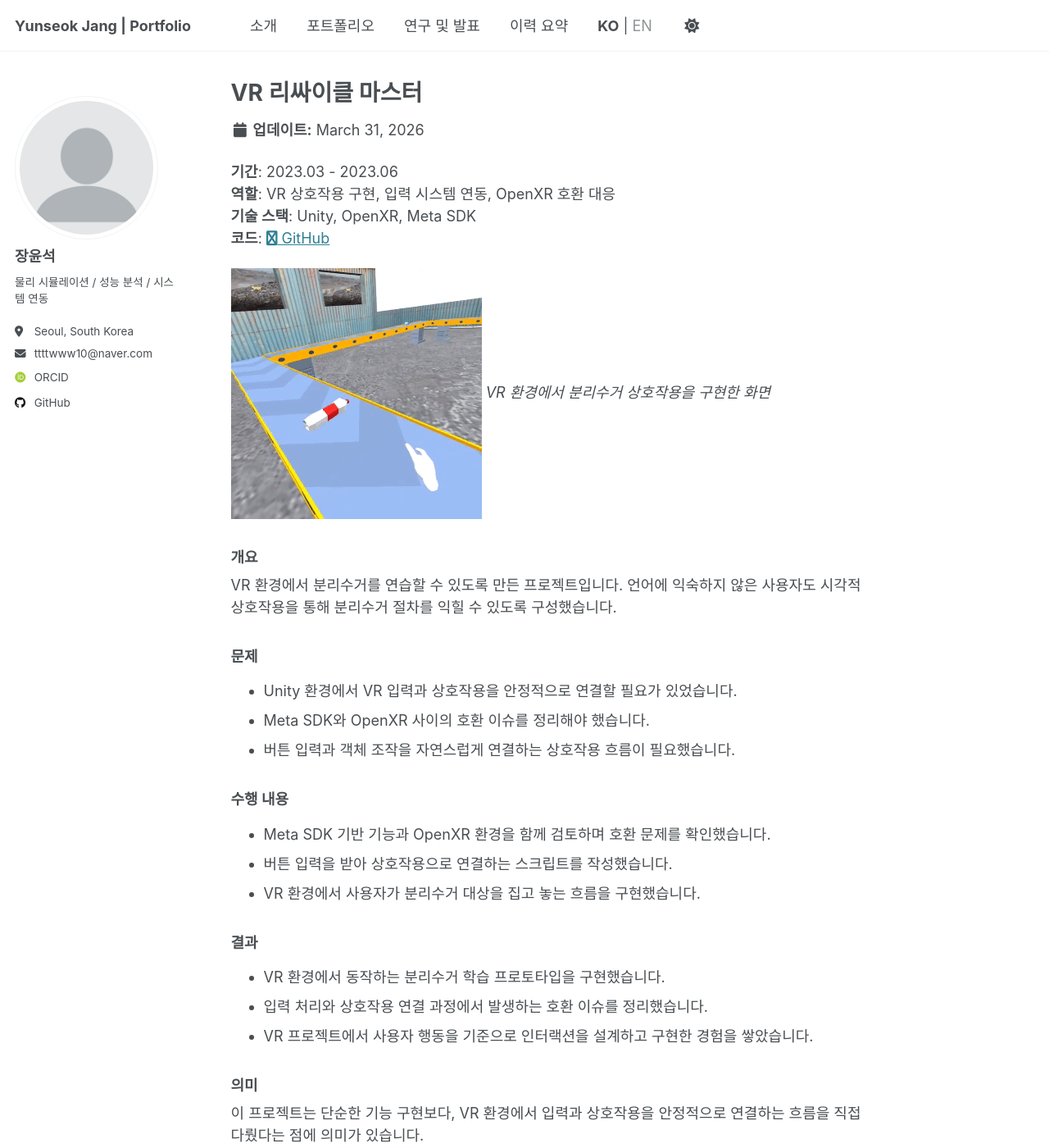
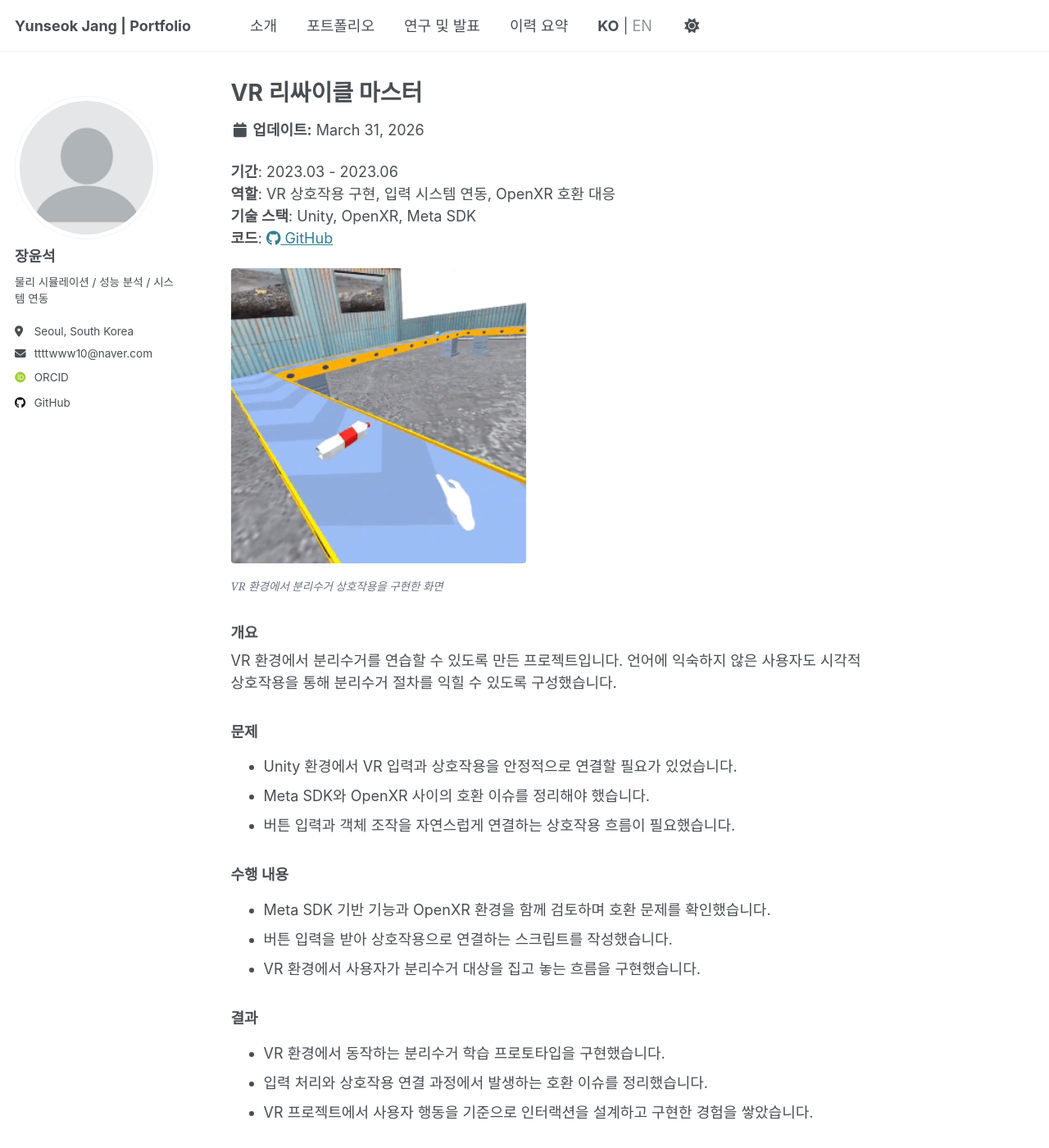
Before and after one commit to dodogcat/dodogcat.github.io, a Jekyll site: the page built from _portfolio/5-VR-recycle.md, in a window 1280 px wide and 1400 px high. Shown: the whole window at 82% size. Built offline with Jekyll 4.4.1, drawn with Linux system fonts in a browser that asks for light colours; some web fonts are replaced.

Commit message:
Fix compact project image layout and GitHub icon

```diff
--- a/_portfolio/5-VR-recycle.md
+++ b/_portfolio/5-VR-recycle.md
@@ -14,10 +14,12 @@ tags:
 **기간**: 2023.03 - 2023.06
 **역할**: VR 상호작용 구현, 입력 시스템 연동, OpenXR 호환 대응
 **기술 스택**: Unity, OpenXR, Meta SDK
-**코드**: <a href="https://github.com/Shyplants/Recycling-for-foreigners?tab=readme-ov-file" target="_blank" rel="noopener"><i class="fa fa-github" aria-hidden="true"></i> GitHub</a>
+**코드**: <a href="https://github.com/Shyplants/Recycling-for-foreigners?tab=readme-ov-file" target="_blank" rel="noopener"><i class="fab fa-github" aria-hidden="true"></i> GitHub</a>
 
-![VR 리싸이클 마스터 실행 화면](/images/리싸이클.png)
-*VR 환경에서 분리수거 상호작용을 구현한 화면*
+<figure class="project-figure project-figure--compact">
+  <img src="/images/리싸이클.png" alt="VR 리싸이클 마스터 실행 화면">
+  <figcaption>VR 환경에서 분리수거 상호작용을 구현한 화면</figcaption>
+</figure>
 
 ### 개요
 
--- a/assets/css/main.scss
+++ b/assets/css/main.scss
@@ -137,3 +137,24 @@
   background: #000;
   box-shadow: 0 10px 28px rgba(15, 23, 42, 0.12);
 }
+
+.project-figure {
+  display: block;
+  margin: 1.25rem 0;
+}
+
+.project-figure img {
+  display: block;
+  max-width: 100%;
+  height: auto;
+}
+
+.project-figure figcaption {
+  margin-top: 0.45rem;
+  color: #6b7280;
+  font-style: italic;
+}
+
+.project-figure--compact {
+  max-width: 360px;
+}
```
